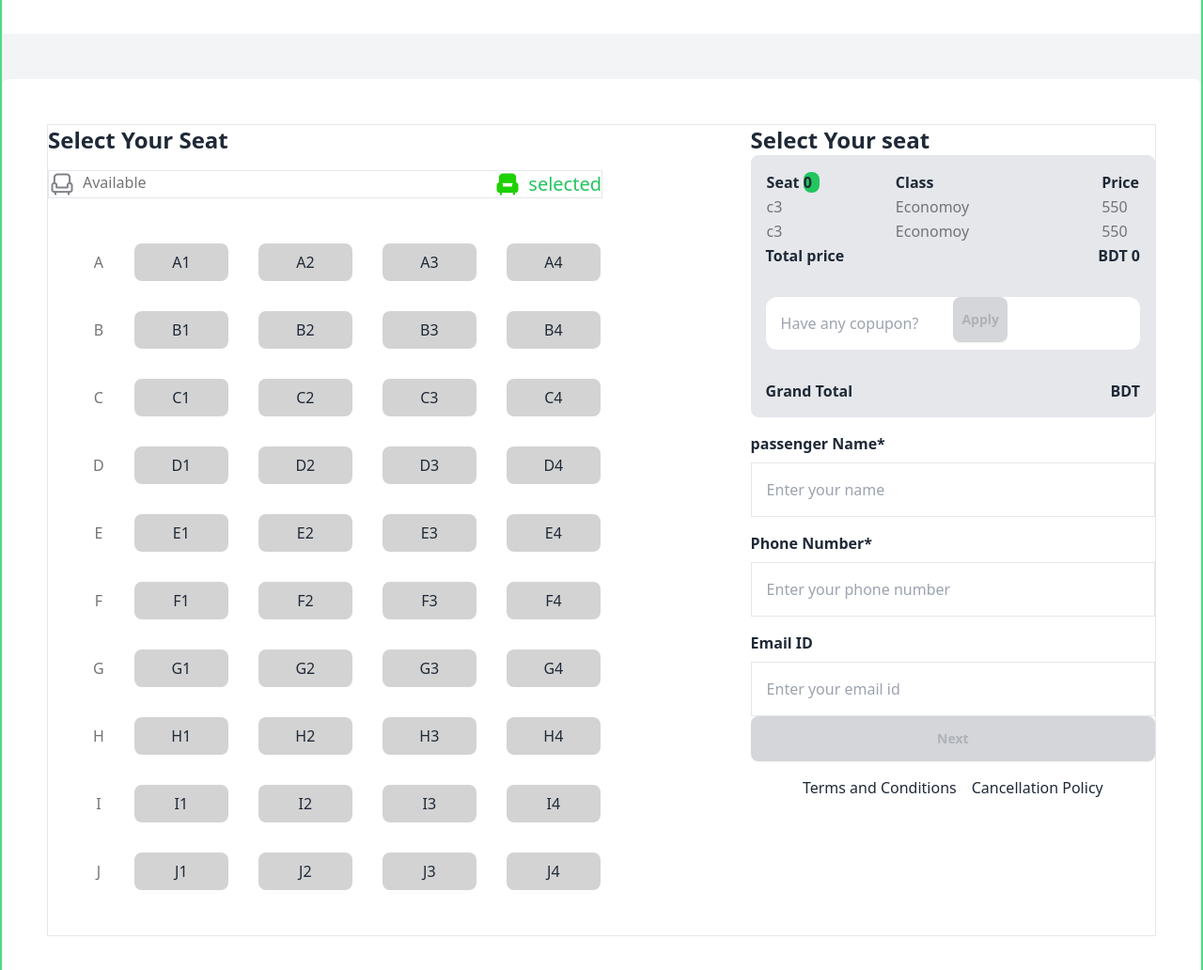
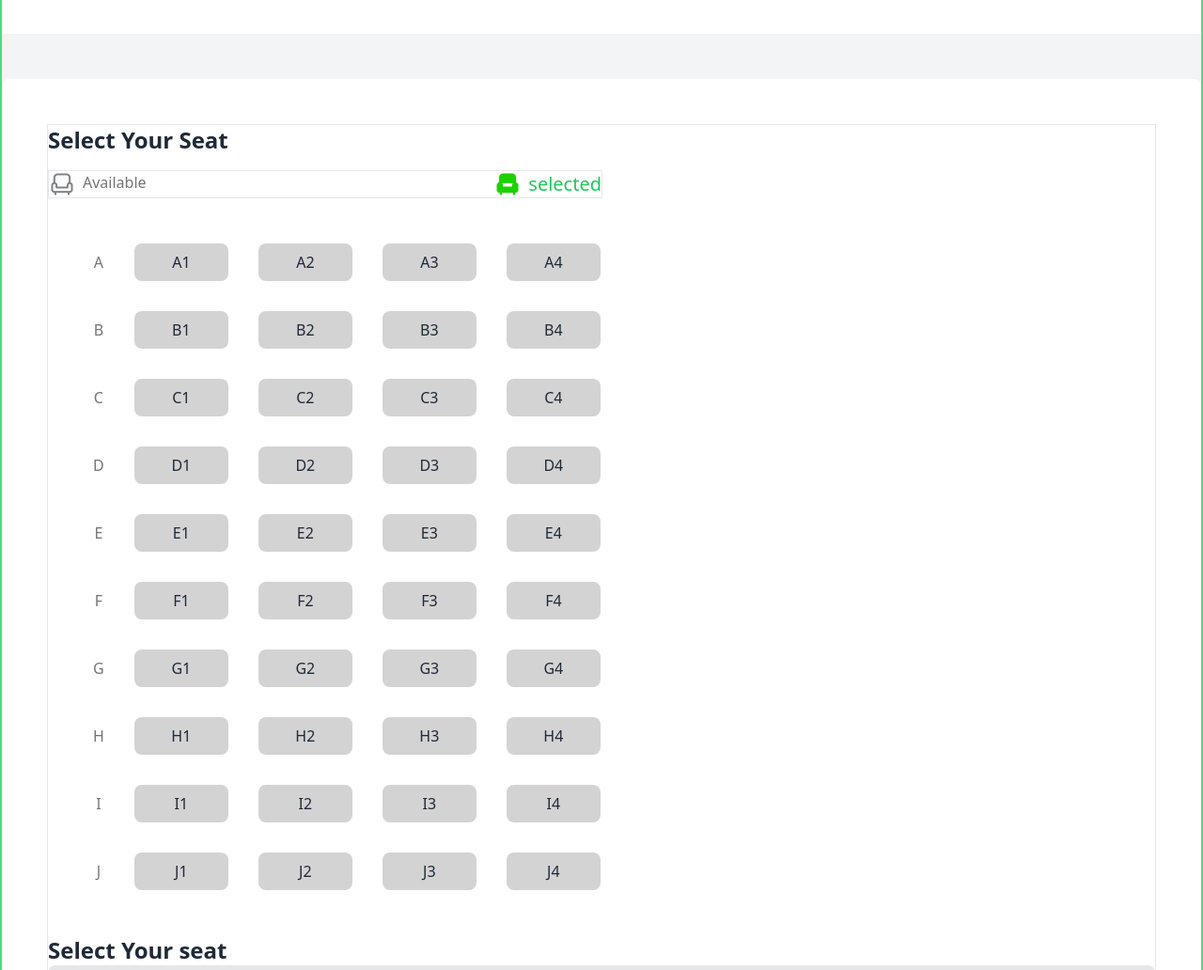
Before and after one commit to vcvbcvbxczvxgmfdfg/bus-ticket, a plain HTML site: page index.html in a window 1280 px wide. Shown: the part 1920-2952 px from the top of the page at 94% size. Drawn offline with nearby package versions, Linux system fonts and the light colour scheme.

Commit message:
Update index.html

```diff
--- a/index.html
+++ b/index.html
@@ -174,7 +174,7 @@
       <div  class="cotainer bg-white mx-auto p-12 mt-12 rounded-lg   ">
 
 
-        <div class="flex border justify-between">
+        <div class="border justify-between">
           <div>
             <h1 class="text-2xl font-bold ">Select Your Seat </h1>
             <div class="flex border  mt-4 w-[590px] justify-between">
```
